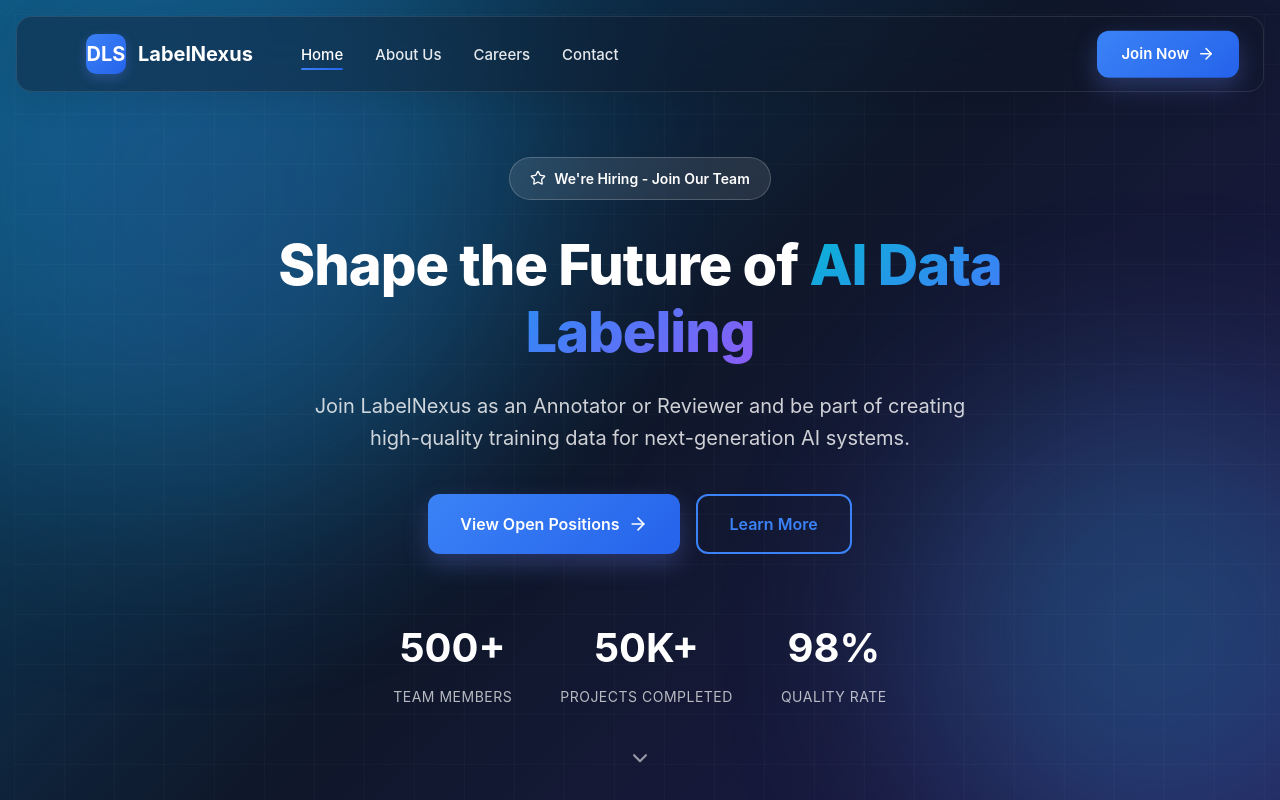
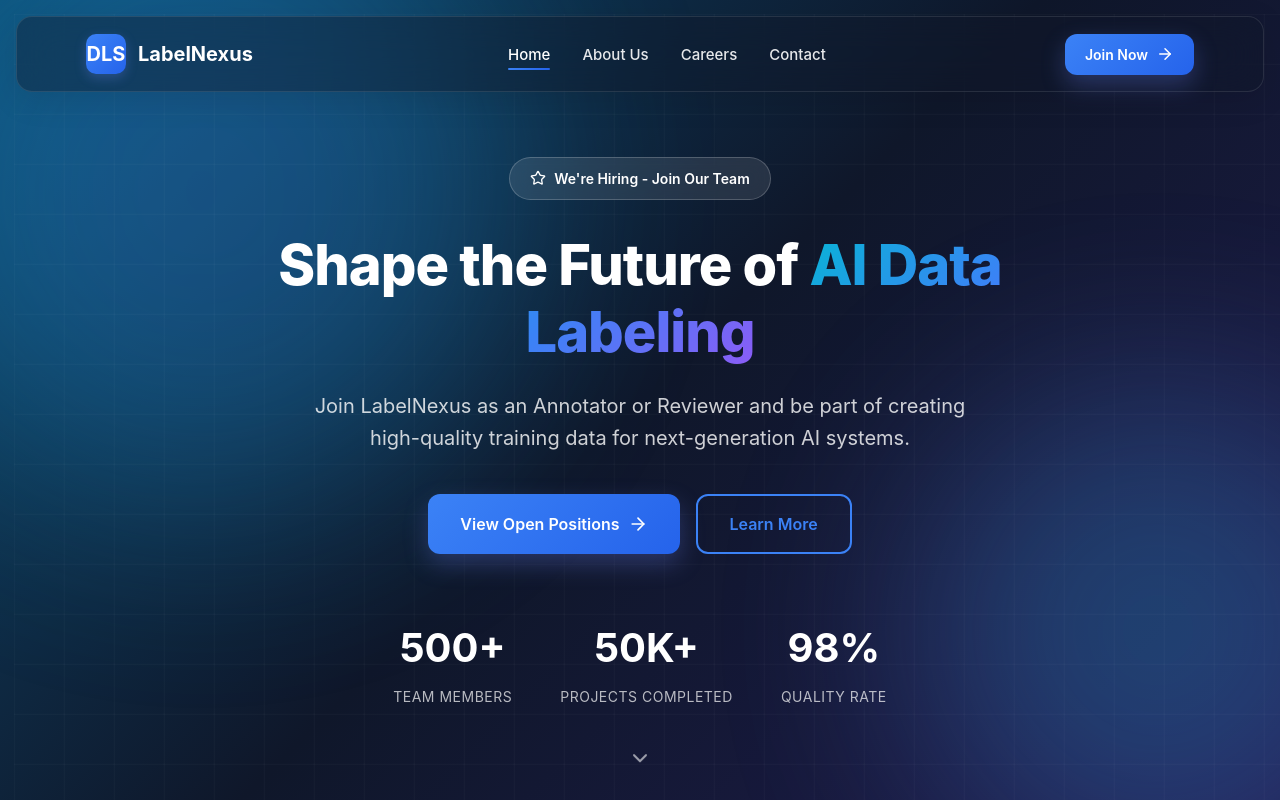
Before and after one commit to QuachNguyenChiHung/SWP391-SE1936-03-SU25, a React (Vite) app in the folder frontend/: page / in a window 1280 px wide. Built offline with nearby package versions, Linux system fonts and the light colour scheme.

Commit message:
style: Fix homepage layout not working and button styles for improved responsiveness

```diff
--- a/frontend/src/pages/HomePage.css
+++ b/frontend/src/pages/HomePage.css
@@ -108,6 +108,8 @@ body.homepage-active {
   align-items: center;
   justify-content: space-between;
   gap: 2rem;
+  position: relative;
+  width: 100%;
 }
 
 /* Brand ở trái, menu ở giữa, login ở phải */
@@ -117,6 +119,7 @@ body.homepage-active {
     grid-template-columns: auto 1fr auto;
     align-items: center;
     gap: 2rem;
+    padding-right: 0.5rem;
   }
 
   .nav-menu.desktop-menu {
@@ -221,17 +224,18 @@ body.homepage-active {
 }
 
 .login-btn-fixed {
-  position: absolute;
-  top: 50%;
-  right: 1.5rem;
-  transform: translateY(-50%);
-  z-index: 10;
   display: none;
+  padding: 0.625rem 1.25rem;
+  font-size: 0.875rem;
+  font-weight: 600;
+  white-space: nowrap;
+  flex-shrink: 0;
+  z-index: 100;
 }
 
 .login-btn-fixed:hover {
-  transform: translateY(-55%) !important;
-  box-shadow: 0 10px 25px rgba(102, 126, 234, 0.4) !important;
+  transform: translateY(-2px) !important;
+  box-shadow: 0 12px 28px rgba(102, 126, 234, 0.35) !important;
 }
 
 @media (min-width: 992px) {
```
